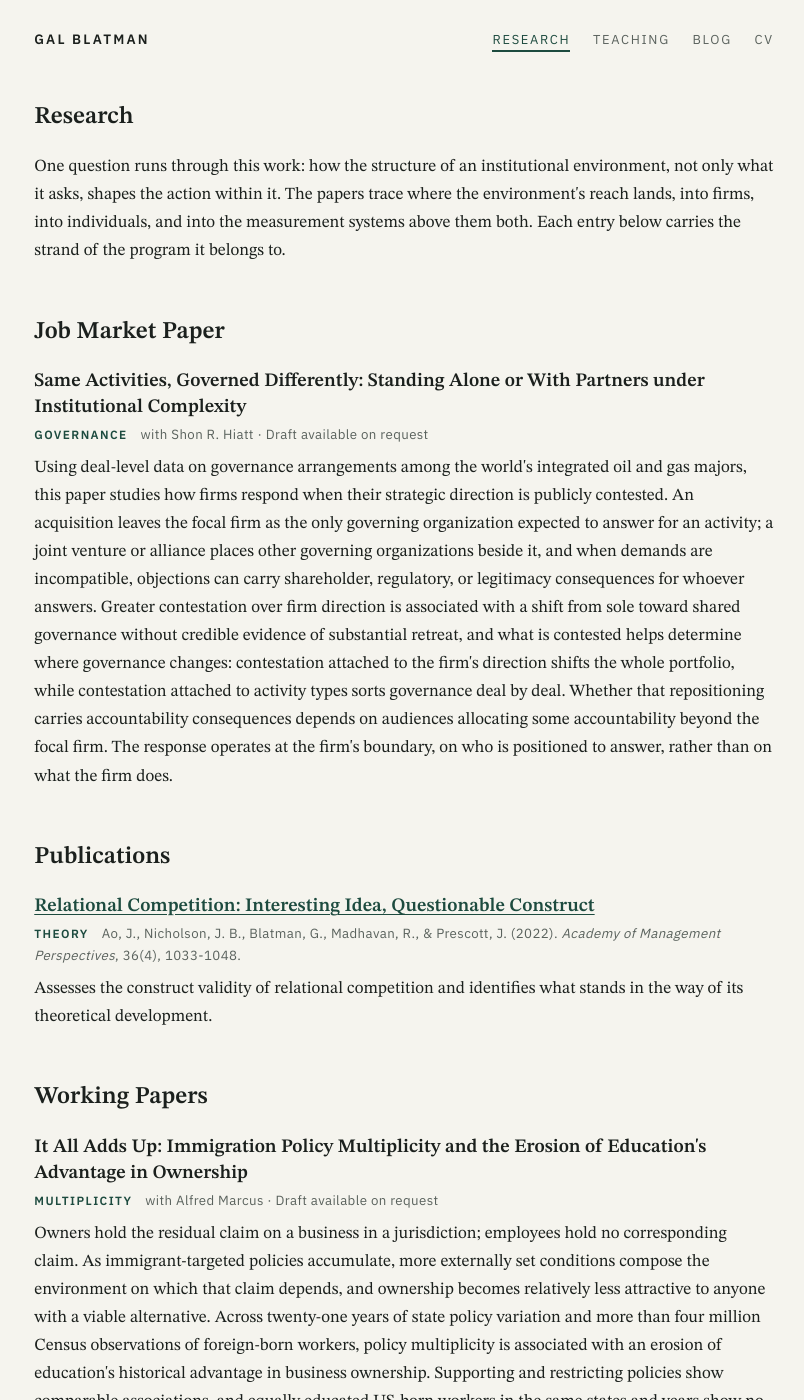
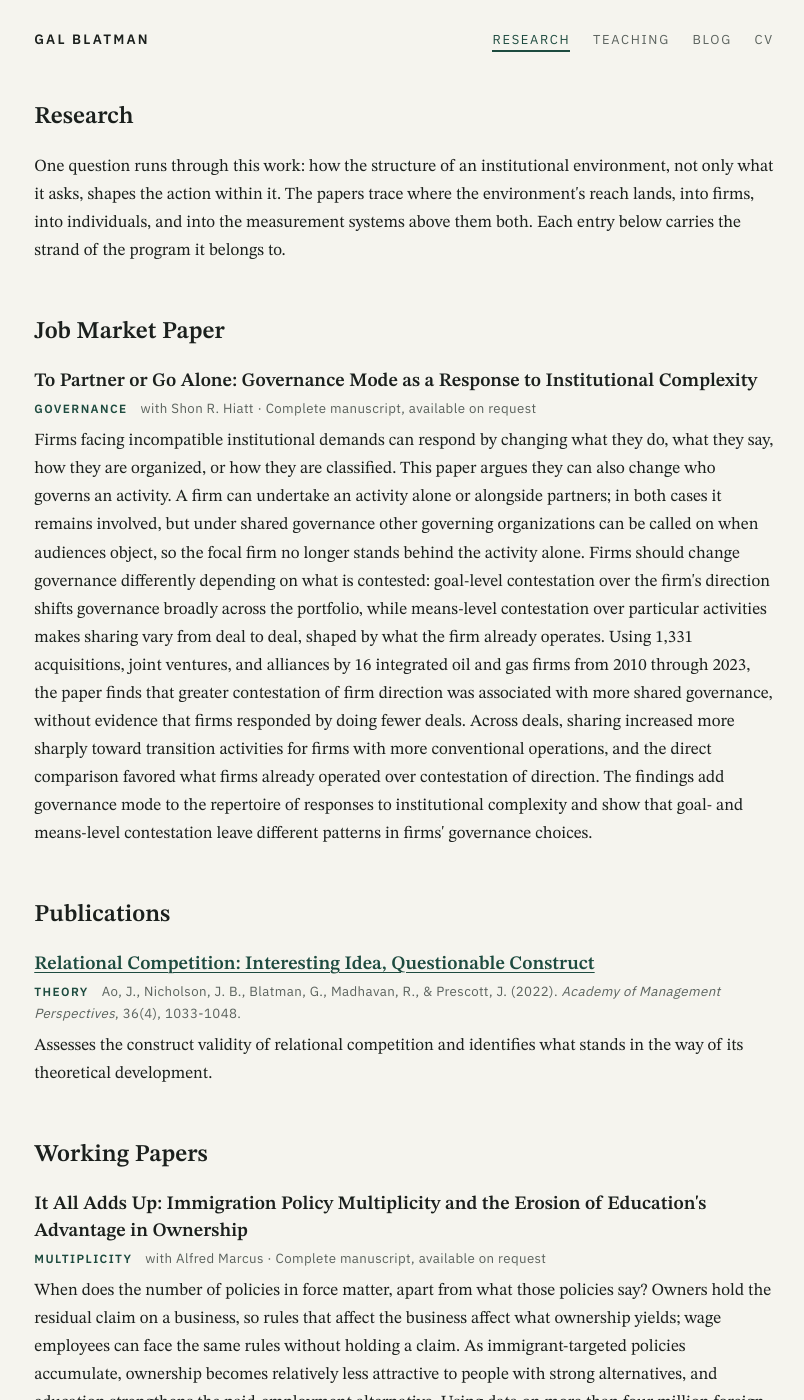
Before and after one commit to GalBlatman/GalBlatman.github.io, a Jekyll site: the page research.html, which Jekyll copies as it is, in a window 1280 px wide and 1400 px high. Shown: the whole window, without its empty margins (236-1040 px from the left). Built offline with Jekyll 4.4.1, drawn with Linux system fonts in a browser that asks for light colours; some of the changed text lies outside the part shown.

Commit message:
Update job market paper title and blurbs from 9/16 manuscript, refresh CV
Co-Authored-By: Claude Fable 5.1 <noreply@anthropic.com>

```diff
--- a/research.html
+++ b/research.html
@@ -4,9 +4,9 @@
 <meta charset="utf-8">
 <meta name="viewport" content="width=device-width, initial-scale=1">
 <title>Research | Gal Blatman</title>
-<meta name="description" content="Research by Gal Blatman: governance mode as an institutional response to contested demands, immigration policy multiplicity and business ownership, and institutional measurement systems.">
+<meta name="description" content="Research by Gal Blatman: governance mode as a response to institutional complexity, immigration policy multiplicity and business ownership, and institutional measurement systems.">
 <meta property="og:title" content="Research | Gal Blatman">
-<meta property="og:description" content="Research by Gal Blatman: governance mode as an institutional response to contested demands, immigration policy multiplicity and business ownership, and institutional measurement systems.">
+<meta property="og:description" content="Research by Gal Blatman: governance mode as a response to institutional complexity, immigration policy multiplicity and business ownership, and institutional measurement systems.">
 <meta property="og:type" content="website">
 <!-- Update this URL if you use a different domain -->
 <link rel="canonical" href="https://galblatman.com/research.html">
@@ -134,9 +134,9 @@ footer a{text-decoration:none}
 
     <h2 id="governance">Job Market Paper</h2>
     <article class="pub">
-      <h3>Same Activities, Governed Differently: Standing Alone or With Partners under Institutional Complexity</h3>
-      <p class="meta"><span class="tag">Governance</span> with Shon R. Hiatt &middot; Draft available on request</p>
-      <p>Using deal-level data on governance arrangements among the world's integrated oil and gas majors, this paper studies how firms respond when their strategic direction is publicly contested. An acquisition leaves the focal firm as the only governing organization expected to answer for an activity; a joint venture or alliance places other governing organizations beside it, and when demands are incompatible, objections can carry shareholder, regulatory, or legitimacy consequences for whoever answers. Greater contestation over firm direction is associated with a shift from sole toward shared governance without credible evidence of substantial retreat, and what is contested helps determine where governance changes: contestation attached to the firm's direction shifts the whole portfolio, while contestation attached to activity types sorts governance deal by deal. Whether that repositioning carries accountability consequences depends on audiences allocating some accountability beyond the focal firm. The response operates at the firm's boundary, on who is positioned to answer, rather than on what the firm does.</p>
+      <h3>To Partner or Go Alone: Governance Mode as a Response to Institutional Complexity</h3>
+      <p class="meta"><span class="tag">Governance</span> with Shon R. Hiatt &middot; Complete manuscript, available on request</p>
+      <p>Firms facing incompatible institutional demands can respond by changing what they do, what they say, how they are organized, or how they are classified. This paper argues they can also change who governs an activity. A firm can undertake an activity alone or alongside partners; in both cases it remains involved, but under shared governance other governing organizations can be called on when audiences object, so the focal firm no longer stands behind the activity alone. Firms should change governance differently depending on what is contested: goal-level contestation over the firm's direction shifts governance broadly across the portfolio, while means-level contestation over particular activities makes sharing vary from deal to deal, shaped by what the firm already operates. Using 1,331 acquisitions, joint ventures, and alliances by 16 integrated oil and gas firms from 2010 through 2023, the paper finds that greater contestation of firm direction was associated with more shared governance, without evidence that firms responded by doing fewer deals. Across deals, sharing increased more sharply toward transition activities for firms with more conventional operations, and the direct comparison favored what firms already operated over contestation of direction. The findings add governance mode to the repertoire of responses to institutional complexity and show that goal- and means-level contestation leave different patterns in firms' governance choices.</p>
     </article>
 
     <h2>Publications</h2>
@@ -149,22 +149,22 @@ footer a{text-decoration:none}
     <h2>Working Papers</h2>
     <article class="pub" id="multiplicity">
       <h3>It All Adds Up: Immigration Policy Multiplicity and the Erosion of Education's Advantage in Ownership</h3>
-      <p class="meta"><span class="tag">Multiplicity</span> with Alfred Marcus &middot; Draft available on request</p>
-      <p>Owners hold the residual claim on a business in a jurisdiction; employees hold no corresponding claim. As immigrant-targeted policies accumulate, more externally set conditions compose the environment on which that claim depends, and ownership becomes relatively less attractive to anyone with a viable alternative. Across twenty-one years of state policy variation and more than four million Census observations of foreign-born workers, policy multiplicity is associated with an erosion of education's historical advantage in business ownership. Supporting and restricting policies show comparable associations, and equally educated US-born workers in the same states and years show no comparable pattern. Where policy terms reach owners and employees alike, how many policies are in force can matter too.</p>
+      <p class="meta"><span class="tag">Multiplicity</span> with Alfred Marcus &middot; Complete manuscript, available on request</p>
+      <p>When does the number of policies in force matter, apart from what those policies say? Owners hold the residual claim on a business, so rules that affect the business affect what ownership yields; wage employees can face the same rules without holding a claim. As immigrant-targeted policies accumulate, ownership becomes relatively less attractive to people with strong alternatives, and education strengthens the paid-employment alternative. Using data on more than four million foreign-born workers across 51 U.S. jurisdictions from 2000 to 2020, the paper finds that policy multiplicity is associated with a weaker education-ownership relationship: a 6.7-percentage-point postgraduate advantage at zero policies becomes a 1.7-point deficit at eight. Supporting and restricting policies show similar associations, education responds more strongly than English proficiency or U.S. tenure, and no comparable pattern appears among native-born workers. Policy count can shape who occupies economic positions even when policy content does not distinguish ownership from employment.</p>
     </article>
     <article class="pub" id="measurement">
       <h3>Measuring the World That Was: Institutional Measurement Systems and the Drift Between Certification and Reality</h3>
-      <p class="meta"><span class="tag">Measurement</span> with Shon R. Hiatt &middot; working title</p>
+      <p class="meta"><span class="tag">Measurement</span> with Shon R. Hiatt &middot; working title &middot; study fully designed</p>
       <p>An authorized measure can keep its force after the conditions it was built to represent have changed, while the same system produces the evidence of that drift. This project develops distributed validity governance: the authority to produce a measure, evaluate with it, diagnose its validity, attach consequences, and revise it is divided among actors moving on different timetables. Whether the evidence bites falls to evaluators, who can reproduce the drift by continuing to use the inherited measure or counteract its consequences by incorporating the diagnostic, well before the standard is formally recalibrated.</p>
     </article>
     <article class="pub">
       <h3>Stick to Your Knitting or Chase the Wind? Rethinking Capability Balance in the Transition to Renewable Energy</h3>
-      <p class="meta"><span class="tag">Capabilities</span> with Ravi Madhavan &middot; working title</p>
+      <p class="meta"><span class="tag">Capabilities</span> with Ravi Madhavan &middot; working title &middot; being redeveloped</p>
       <p>Its earlier form examined how alliance-based capabilities shaped the oil and gas majors' movement toward renewable energy; the redevelopment asks how institutional pressure for transformation can widen the gap between the capabilities firms build, the work audiences reward, and the work that delivers the demanded outcome.</p>
     </article>
     <article class="pub">
       <h3>Capability Formation and Network Evolution: An Exploratory TERGM Analysis</h3>
-      <p class="meta"><span class="tag">Capabilities</span> with R. Krause and Ravi Madhavan &middot; working title</p>
+      <p class="meta"><span class="tag">Capabilities</span> with R. Krause and Ravi Madhavan &middot; working title &middot; early stage</p>
       <p>An exploratory temporal network analysis of how capabilities and partnership networks co-evolve in the energy transition.</p>
     </article>
 
```
Also changed, not shown: index.html (+4 -4 lines), 1 other file.
